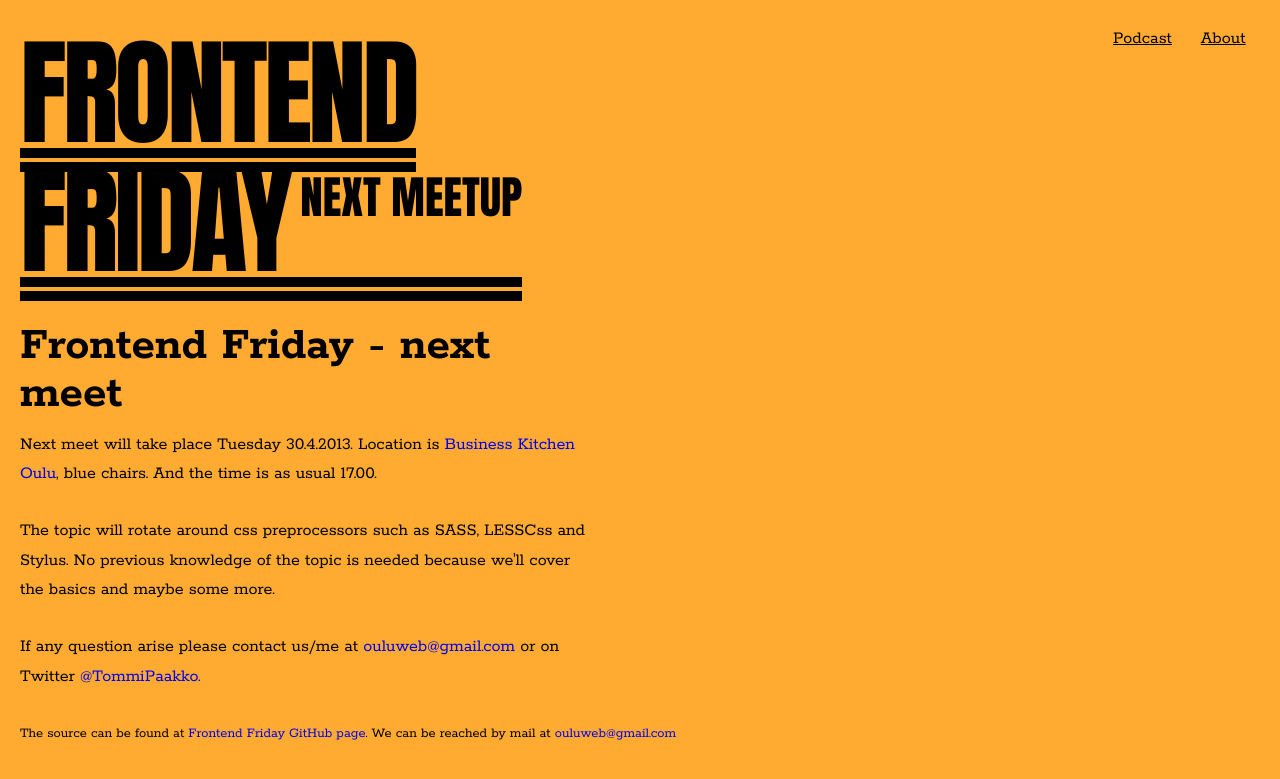
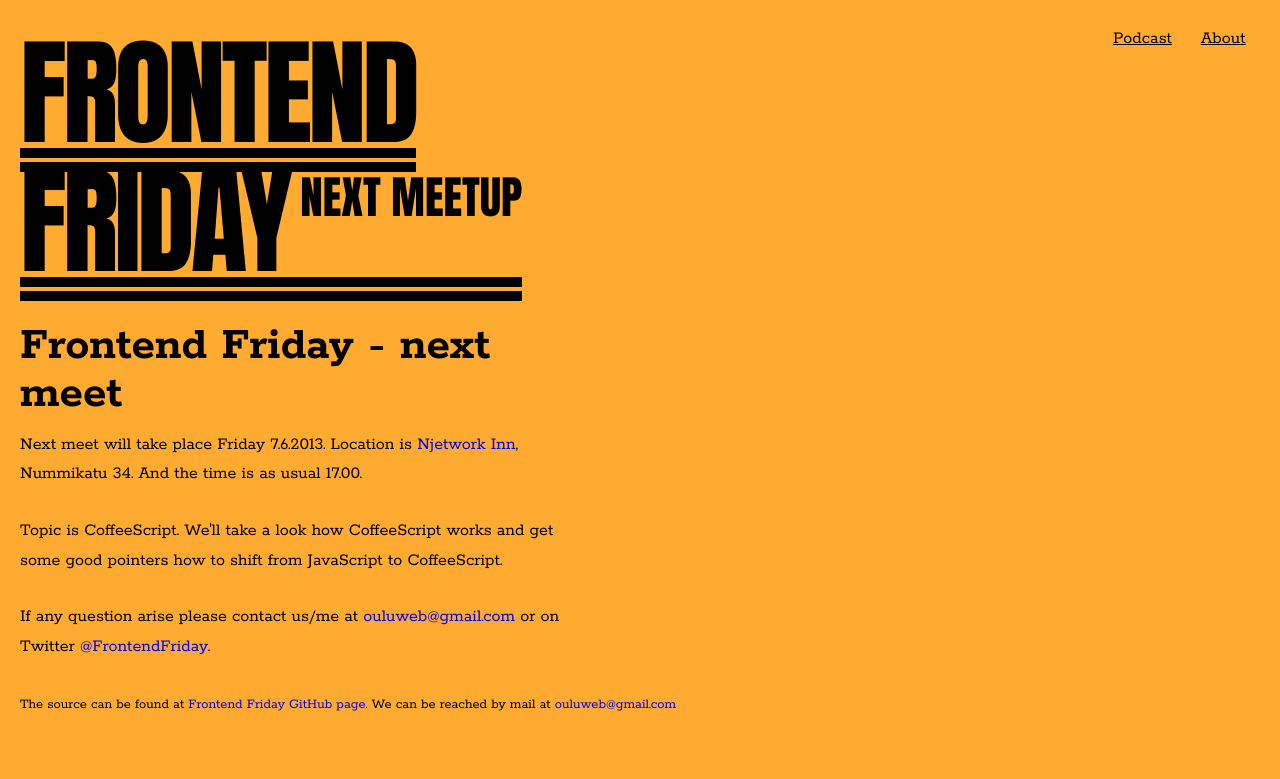
Before and after one commit to ouluweb/ouluweb.github.io, a Jekyll site: the page built from index.html, in a window 1280 px wide. Shown: the top 779 px of the page. Built offline with Jekyll 4.4.1, drawn with Linux system fonts in a browser that asks for light colours; nearby versions of some CDN libraries; Markdown is read by kramdown in place of the engine named in the settings.

Commit message:
Updated date and location

```diff
--- a/_config.yml
+++ b/_config.yml
@@ -4,4 +4,4 @@ markdown : rdiscount
 url : http://ouluweb.github.io
 
 # format for next_event: "dd.mm.yyyy hh:mm"
-next_event: 30.4.2013 17:00
+next_event: 07.06.2013 17:00
--- a/index.html
+++ b/index.html
@@ -4,6 +4,6 @@ title: Home
 ---
 <h2>Frontend Friday - next meet</h2>
 
-<p>Next meet will take place Tuesday 30.4.2013. Location is <a href="http://www.businesskitchen.fi/" target="_blank">Business Kitchen Oulu</a>, blue chairs. And the time is as usual 17.00.</p>
-<p>The topic will rotate around css preprocessors such as SASS, LESSCss and Stylus. No previous knowledge of the topic is needed because we'll cover the basics and maybe some more.</p>
-<p>If any question arise please contact us/me at <a href="mailto:ouluweb@gmail.com">ouluweb@gmail.com</a> or on Twitter <a href="http://twitter.com/TommiPaakko" target="_blank">@TommiPaakko.</a></p>
+<p>Next meet will take place Friday 7.6.2013. Location is <a href="http://www.facebook.com/NjetworkInn" target="_blank">Njetwork Inn</a>, Nummikatu 34. And the time is as usual 17.00.</p>
+<p>Topic is CoffeeScript. We'll take a look how CoffeeScript works and get some good pointers how to shift from JavaScript to CoffeeScript.</p>
+<p>If any question arise please contact us/me at <a href="mailto:ouluweb@gmail.com">ouluweb@gmail.com</a> or on Twitter <a href="http://twitter.com/FrontendFriday" target="_blank">@FrontendFriday.</a></p>
```
